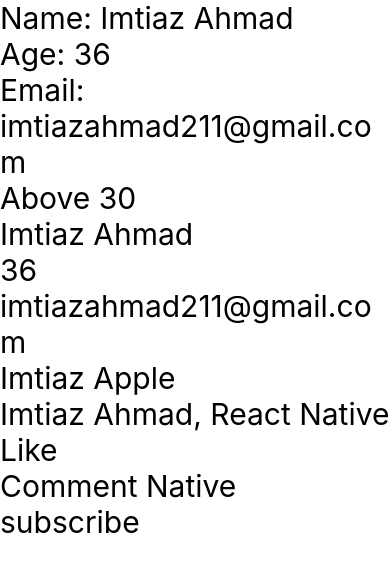
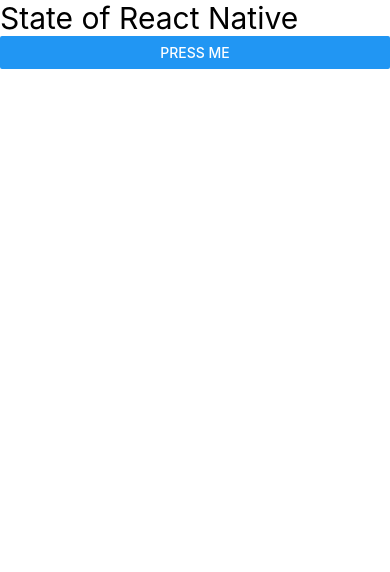
Before and after one commit to Imtiaz211/ReactNative, a React Native app in the folder demoReactNative/: screen / in a window 390 px wide. Shown: the top 572 px of the page. Built offline with nearby package versions, Linux system fonts and the light colour scheme.

Commit message:
Button and state of reactNative.

```diff
--- a/demoReactNative/App.tsx
+++ b/demoReactNative/App.tsx
@@ -1,5 +1,9 @@
-import React from 'react';
+{/* useState for learning */}
+
+import React, {useState} from 'react';
 import VariableAndFunction from './components/firstVariableFunctions';
+import ReactNativeButtons from './components/buttonsReactNative';
+import ReactNativeState from './components/reactNativeState';
 
 import {
   Text,
@@ -11,7 +15,9 @@
 
   return (
      <View>
-      <VariableAndFunction/>
+      <ReactNativeState/>
+      {/*<ReactNativeButtons/> */}
+      {/*<VariableAndFunction/> */}
      </View>
   );
 }
--- /dev/null
+++ b/demoReactNative/components/buttonsReactNative.tsx
@@ -0,0 +1,23 @@
+import { Button, View, Text } from "react-native";
+import { Colors } from "react-native/Libraries/NewAppScreen";
+
+const ReactNativeButtons = () => {
+
+    let data = 100;
+
+    const fruitsOnPress = (values: any) => {
+        console.warn(values);
+    }
+
+    return (
+        <View>
+            <Text style = {{fontSize:30}} >{data}</Text>
+            {/* Without argument button action*/}
+            <Button title="Press Me" color={'green'} onPress={fruitsOnPress} />
+
+            {/* With argument button action*/}
+            <Button title="Click Here" color={'green'} onPress={() => fruitsOnPress("This is my first programe")} ></Button>
+        </View>
+    )
+}
+export default ReactNativeButtons;
--- /dev/null
+++ b/demoReactNative/components/reactNativeState.tsx
@@ -0,0 +1,21 @@
+import { useState } from 'react';
+import { View, Text, Button } from 'react-native';
+
+const ReactNativeState = () => {
+
+    const [name, setName] = useState("Imtiaz");
+
+    function setStateName() {
+        setName("Ahmad")
+    }
+
+    return (
+        <View>
+            <Text style={{ fontSize: 30 }}>State of React Native</Text>
+            <Button title='Press Me' onPress={setStateName}/>
+
+        </View>
+    )
+}
+
+export default ReactNativeState;
```
